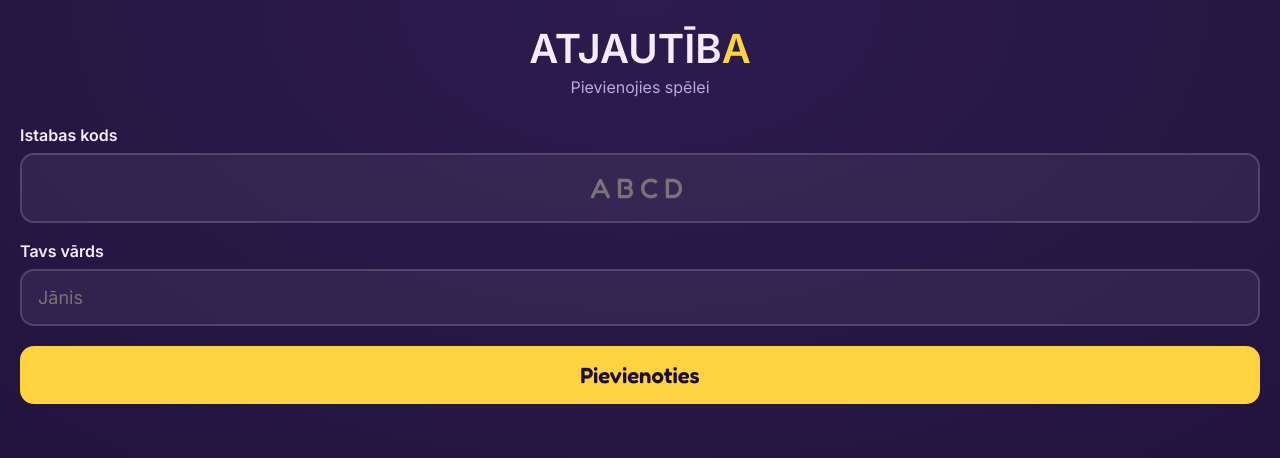
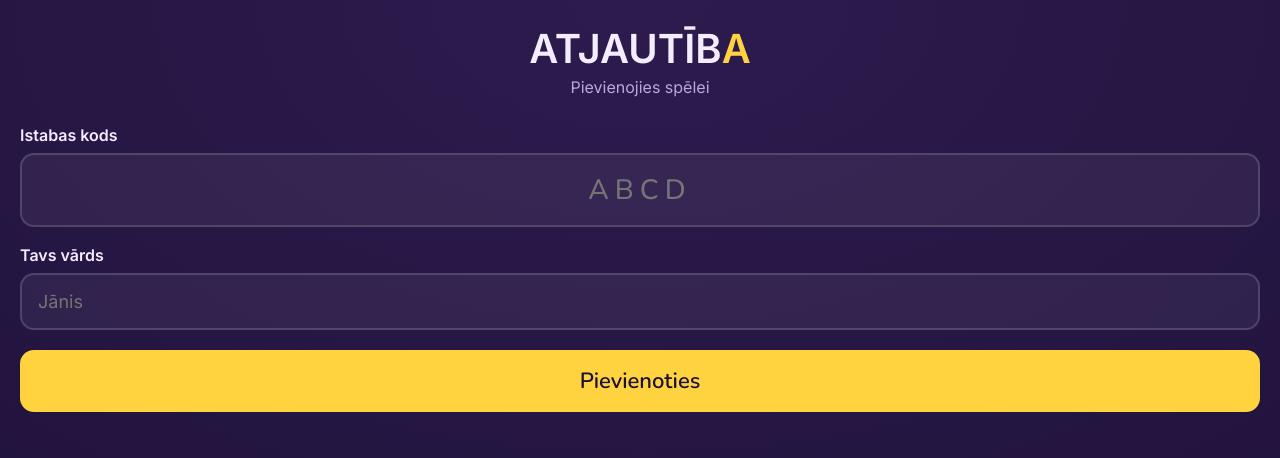
Before and after one commit to hugagutmanis-crypto/Latvian-Quiplash, a Flask app: page /play in a window 1280 px wide. Shown: the top 458 px of the page. Run offline with Flask 3, Linux system fonts and the light colour scheme; some libraries are stand-ins or nearby versions.

Commit message:
Update player.html

```diff
--- a/quiplash/templates/player.html
+++ b/quiplash/templates/player.html
@@ -6,7 +6,7 @@
 <title>Atjautība — Spēlētājs</title>
 <link rel="preconnect" href="https://fonts.googleapis.com">
 <link rel="preconnect" href="https://fonts.gstatic.com" crossorigin>
-<link href="https://fonts.googleapis.com/css2?family=Fredoka:wght@500;600;700&family=Inter:wght@400;600&display=swap" rel="stylesheet">
+<link href="https://fonts.googleapis.com/css2?family=Nunito:wght@500;600;700&family=Inter:wght@400;600&display=swap" rel="stylesheet">
 <script src="https://cdnjs.cloudflare.com/ajax/libs/socket.io/4.7.5/socket.io.min.js"></script>
 <style>
   :root{
@@ -18,7 +18,7 @@
   body{font-family:'Inter',system-ui,sans-serif;
        background:radial-gradient(120% 120% at 50% 0%,var(--bg2),var(--bg1));
        color:var(--ink);min-height:100vh;padding:24px 20px}
-  h1,.display{font-family:'Fredoka',sans-serif}
+  h1,.display{font-family:'Nunito',sans-serif}
   .logo{font-size:40px;font-weight:700;text-align:center;margin-bottom:4px}
   .logo span{color:var(--yellow)}
   .sub{text-align:center;color:var(--muted);margin-bottom:28px}
@@ -28,10 +28,10 @@
     border-radius:14px;border:2px solid rgba(255,255,255,.15);
     background:rgba(255,255,255,.06);color:var(--ink)}
   input:focus,textarea:focus{outline:none;border-color:var(--yellow)}
-  input#code{text-transform:uppercase;letter-spacing:6px;font-family:'Fredoka';
+  input#code{text-transform:uppercase;letter-spacing:6px;font-family:'Nunito';
     font-size:28px;text-align:center}
 
-  button{width:100%;font-family:'Fredoka';font-weight:600;font-size:22px;
+  button{width:100%;font-family:'Nunito';font-weight:600;font-size:22px;
     margin-top:20px;padding:16px;border:none;border-radius:14px;color:#1b1035;
     background:var(--yellow);cursor:pointer;transition:transform .1s}
   button:active{transform:scale(.98)}
@@ -40,11 +40,11 @@
   button.cyan{background:var(--cyan);color:#08343a}
 
   .err{color:var(--pink);text-align:center;margin-top:14px;min-height:22px;font-weight:600}
-  .prompt{font-family:'Fredoka';font-size:24px;line-height:1.25;margin:6px 0 4px}
+  .prompt{font-family:'Nunito';font-size:24px;line-height:1.25;margin:6px 0 4px}
   .qwrap{background:rgba(255,255,255,.05);border-radius:18px;padding:20px;margin-top:18px;
     border:1px solid rgba(255,255,255,.08)}
   .msg{text-align:center;font-size:20px;color:var(--muted);margin-top:40px;line-height:1.5}
-  .big{font-family:'Fredoka';font-size:28px;color:var(--ink);margin-bottom:10px}
+  .big{font-family:'Nunito';font-size:28px;color:var(--ink);margin-bottom:10px}
   .hidden{display:none}
   .done{color:var(--cyan);text-align:center;font-weight:600;margin-top:8px}
 </style>
```
